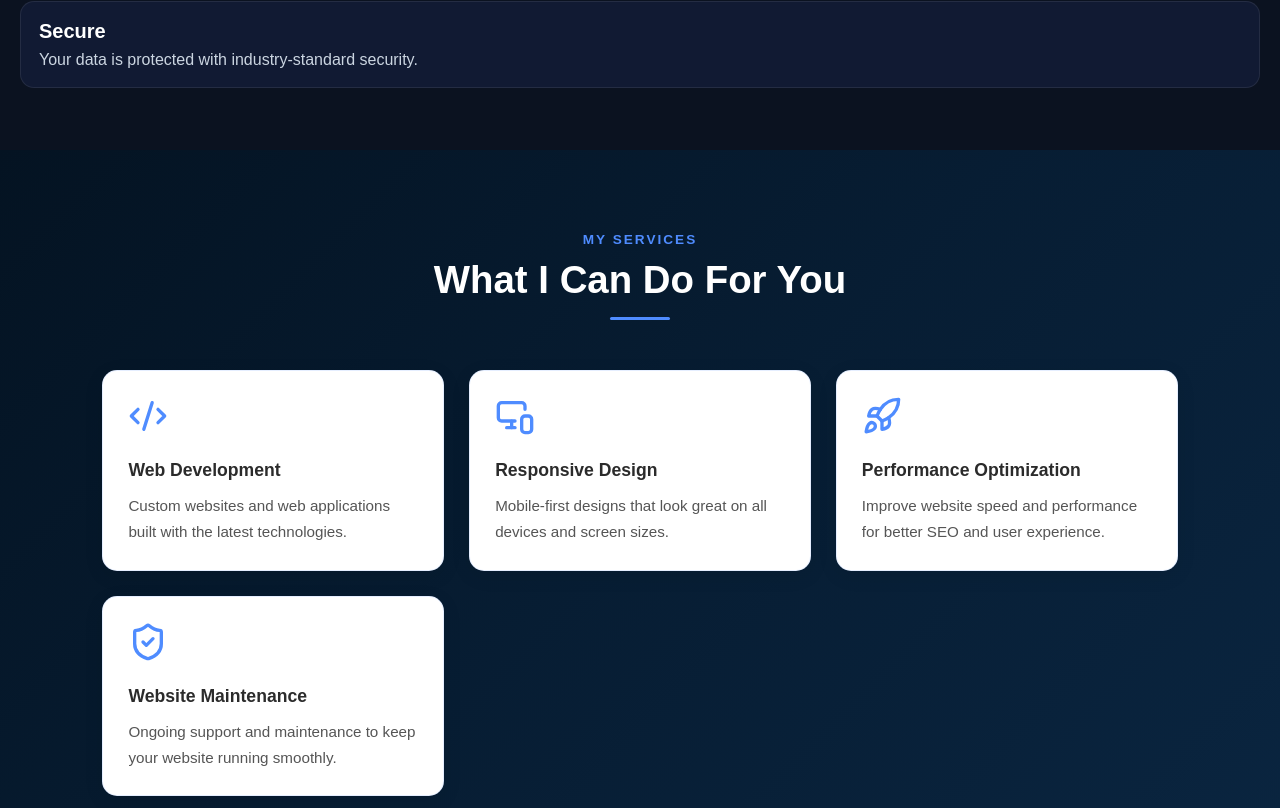
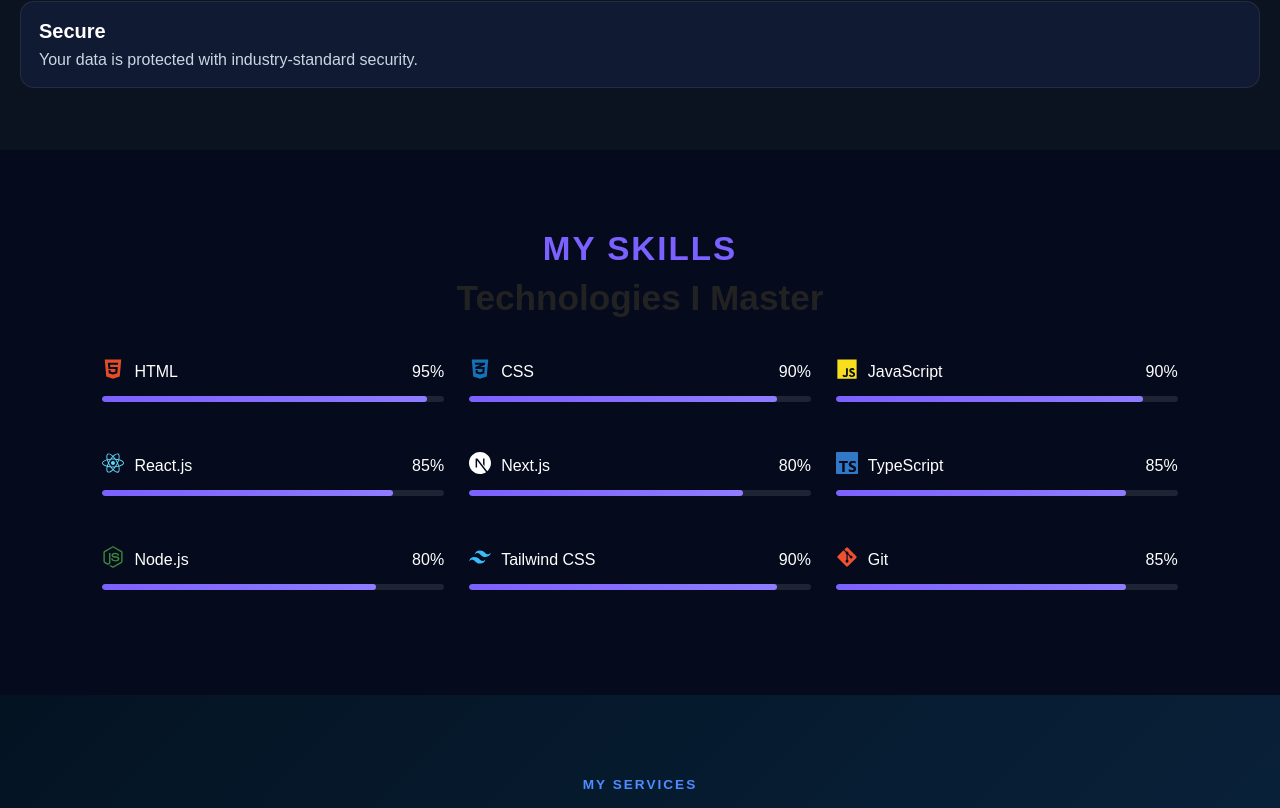
Before and after one commit to Adam-ops0952/My-Portfolio, a React (Vite) app: page / in a window 1280 px wide. Shown: the part 1229-2037 px from the top of the page. Built offline with nearby package versions, Linux system fonts and the light colour scheme.

Commit message:
Add a skill section

```diff
--- /dev/null
+++ b/src/Styles/Skills.css
@@ -0,0 +1,64 @@
+.skills-section {
+  background: #050b1c;
+  color: white;
+  padding: 80px 8%;
+}
+
+.section-title {
+  text-align: center;
+  margin-bottom: 50px;
+}
+
+.section-title h5 {
+  color: #7b61ff;
+  letter-spacing: 2px;
+  margin-bottom: 10px;
+}
+
+.section-title h2 {
+  font-size: 2.2rem;
+  font-weight: 700;
+}
+
+.skills-grid {
+  display: grid;
+  grid-template-columns: repeat(3, 1fr);
+  gap: 25px;
+}
+
+.skill-card {
+  margin-bottom: 25px;
+}
+
+.skill-top {
+  display: flex;
+  align-items: center;
+  gap: 10px;
+  margin-bottom: 10px;
+}
+
+.skill-top span:last-child {
+  margin-left: auto;
+}
+
+.skill-icon {
+  font-size: 22px;
+}
+
+.progress-bar {
+  width: 100%;
+  height: 6px;
+  background: rgba(255,255,255,0.1);
+  border-radius: 10px;
+  overflow: hidden;
+}
+
+.progress-fill {
+  height: 100%;
+  background: linear-gradient(
+    90deg,
+    #7b61ff,
+    #8f7cff
+  );
+  border-radius: 10px;
+}
--- /dev/null
+++ b/src/components/Skills.jsx
@@ -0,0 +1,68 @@
+import "../Styles/Skills.css";
+import {
+  FaHtml5,
+  FaCss3Alt,
+  FaJs,
+  FaReact,
+  FaNodeJs,
+  FaGitAlt,
+} from "react-icons/fa";
+
+import {
+  SiNextdotjs,
+  SiTypescript,
+  SiTailwindcss,
+} from "react-icons/si";
+
+function Skills() {
+  const skills = [
+    { name: "HTML", percent: 95, icon: <FaHtml5 />, color: "#E44D26" },
+    { name: "CSS", percent: 90, icon: <FaCss3Alt />, color: "#1572B6" },
+    { name: "JavaScript", percent: 90, icon: <FaJs />, color: "#F7DF1E" },
+
+    { name: "React.js", percent: 85, icon: <FaReact />, color: "#61DAFB" },
+    { name: "Next.js", percent: 80, icon: <SiNextdotjs />, color: "#FFFFFF" },
+    { name: "TypeScript", percent: 85, icon: <SiTypescript />, color: "#3178C6" },
+
+    { name: "Node.js", percent: 80, icon: <FaNodeJs />, color: "#3C873A" },
+    { name: "Tailwind CSS", percent: 90, icon: <SiTailwindcss />, color: "#38BDF8" },
+    { name: "Git", percent: 85, icon: <FaGitAlt />, color: "#F05032" },
+  ];
+
+  return (
+    <section className="skills-section">
+      <div className="section-title">
+        <h5>MY SKILLS</h5>
+        <h2>Technologies I Master</h2>
+      </div>
+
+      <div className="skills-grid">
+        {skills.map((skill, index) => (
+          <div className="skill-card" key={index}>
+            <div className="skill-top">
+              <span
+                className="skill-icon"
+                style={{ color: skill.color }}
+              >
+                {skill.icon}
+              </span>
+
+              <span>{skill.name}</span>
+
+              <span>{skill.percent}%</span>
+            </div>
+
+            <div className="progress-bar">
+              <div
+                className="progress-fill"
+                style={{ width: `${skill.percent}%` }}
+              ></div>
+            </div>
+          </div>
+        ))}
+      </div>
+    </section>
+  );
+}
+
+export default Skills;
--- a/src/pages/Home.jsx
+++ b/src/pages/Home.jsx
@@ -1,6 +1,7 @@
 import "../Styles/Home.css";
 import Hero from "../components/Hero.jsx";
 import Services1 from "../components/Services.jsx";
+import Skills from "../components/Skills";
 
 
 function Home() {
@@ -28,6 +29,10 @@
       </section>
 
       <section>
+        <Skills />
+      </section>
+
+      <section>
         <Services1 />
       </section>
     </div>
```
